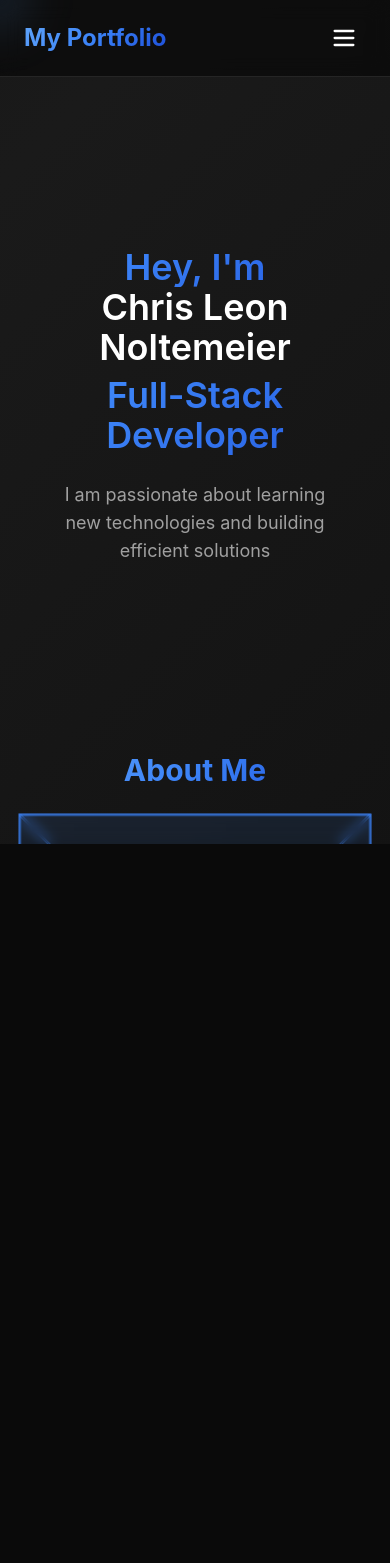
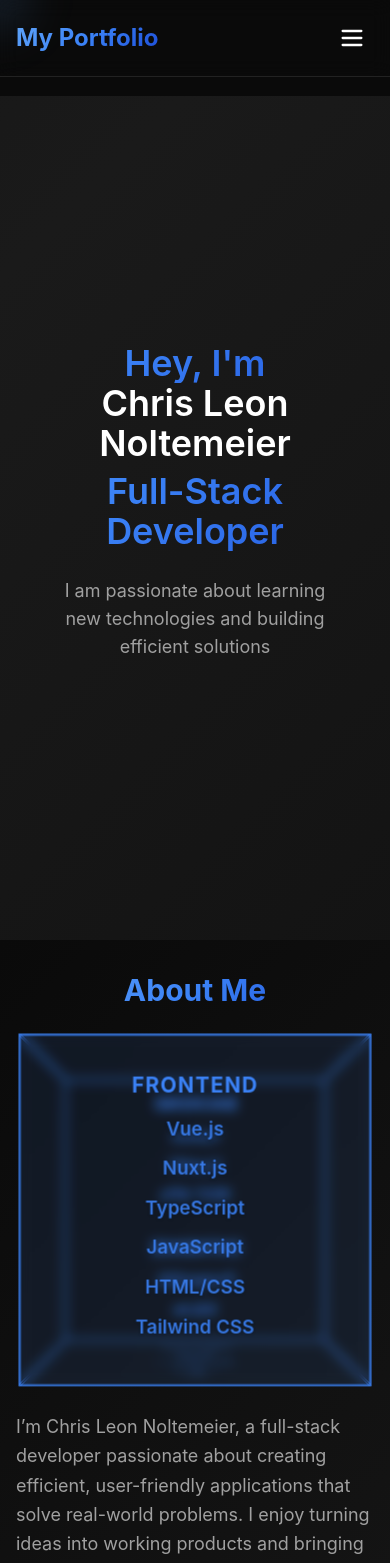
Before and after one commit to chrisnltr/portfolio, a Nuxt app: page / in a window 390 px wide. Shown: the top 1563 px of the page. Before the commit the page ends 844 px from the top, so only its background shows below. Built offline with nearby package versions, Linux system fonts and the light colour scheme.

Commit message:
Enhance mobile responsiveness: Update app.vue to conditionally apply styles based on device type and add mobile-specific CSS improvements in main.css.

```diff
--- a/app.vue
+++ b/app.vue
@@ -1,7 +1,8 @@
 <template>
   <div
-    class="h-screen bg-background-primary overflow-hidden"
-    style="scroll-snap-type: y mandatory"
+    class="min-h-screen bg-background-primary"
+    :class="{ 'overflow-hidden': !isMobile }"
+    :style="!isMobile ? 'scroll-snap-type: y mandatory' : ''"
   >
     <!-- Particle Animation Background -->
     <div class="particles">
@@ -102,12 +103,12 @@
       </div>
     </header>
 
-    <main class="pt-24 h-full">
-             <section
-         id="home"
-         class="h-screen flex items-center justify-center animated-bg px-4"
-         style="scroll-snap-align: start"
-       >
+    <main class="pt-24 min-h-full">
+                   <section
+        id="home"
+        class="min-h-screen flex items-center justify-center animated-bg px-4"
+        :style="!isMobile ? 'scroll-snap-align: start' : ''"
+      >
          <div class="container mx-auto text-center">
           <div class="animate-fade-in">
             <h1
@@ -178,8 +179,8 @@
 
       <section
         id="about"
-        class="h-screen modern-section flex items-center py-8"
-        style="scroll-snap-align: start"
+        class="min-h-screen modern-section flex items-center py-8"
+        :style="!isMobile ? 'scroll-snap-align: start' : ''"
       >
         <div class="container mx-auto px-4">
           <div class="max-w-6xl mx-auto">
@@ -274,8 +275,8 @@
 
       <section
         id="experience"
-        class="h-screen modern-section flex items-center py-8"
-        style="scroll-snap-align: start"
+        class="min-h-screen modern-section flex items-center py-8"
+        :style="!isMobile ? 'scroll-snap-align: start' : ''"
       >
         <div class="container mx-auto px-4">
           <div class="max-w-4xl mx-auto">
@@ -362,8 +363,8 @@
 
       <section
         id="projects"
-        class="h-screen modern-section flex items-center py-8 transition-all duration-800 ease-out"
-        style="scroll-snap-align: start"
+        class="min-h-screen modern-section flex items-center py-8 transition-all duration-800 ease-out"
+        :style="!isMobile ? 'scroll-snap-align: start' : ''"
       >
         <div class="container mx-auto px-4">
           <div
@@ -578,8 +579,8 @@
 
       <section
         id="contact"
-        class="h-screen modern-section flex flex-col justify-center py-8"
-        style="scroll-snap-align: start"
+        class="min-h-screen modern-section flex flex-col justify-center py-8"
+        :style="!isMobile ? 'scroll-snap-align: start' : ''"
       >
         <div class="container mx-auto px-4 flex-1 flex items-center">
           <div class="max-w-2xl mx-auto text-center">
@@ -730,6 +731,7 @@ const selectedImageIndex = ref(0); // Default to first image
 const imageModalOpen = ref(false);
 const showZoomIcon = ref(false);
 const mobileMenuOpen = ref(false);
+const isMobile = ref(false);
 
 const projectData = ref([
   {
@@ -936,6 +938,9 @@ let currentSectionIndex = 0;
 const sections = ["home", "about", "experience", "projects", "contact"];
 
 const handleWheel = (e) => {
+  // Only apply custom scroll behavior on desktop
+  if (isMobile.value) return;
+
   e.preventDefault();
 
   if (isScrolling) return;
@@ -967,12 +972,21 @@ const handleWheel = (e) => {
 };
 
 onMounted(() => {
+  // Check if device is mobile
+  const checkMobile = () => {
+    isMobile.value = window.innerWidth <= 768 || 'ontouchstart' in window;
+  };
+
+  checkMobile();
+  window.addEventListener('resize', checkMobile);
+
   document.addEventListener("mousemove", updateMousePosition);
   document.addEventListener("mouseover", checkHover);
   document.addEventListener("wheel", handleWheel, { passive: false });
 });
 
 onUnmounted(() => {
+  window.removeEventListener('resize', checkMobile);
   document.removeEventListener("mousemove", updateMousePosition);
   document.removeEventListener("mouseover", checkHover);
   document.removeEventListener("wheel", handleWheel);
--- a/assets/css/main.css
+++ b/assets/css/main.css
@@ -411,6 +411,34 @@ body {
 		padding: 10px 20px;
 		font-size: 14px;
 	}
+
+	/* Mobile-specific improvements */
+	body {
+		overflow-x: hidden;
+		-webkit-overflow-scrolling: touch;
+	}
+
+	/* Disable scroll-snap on mobile */
+	.overflow-hidden {
+		overflow: auto !important;
+	}
+
+	/* Better touch scrolling */
+	* {
+		-webkit-tap-highlight-color: transparent;
+	}
+
+	/* Improve mobile navigation */
+	.link {
+		padding: 8px 0;
+		display: block;
+	}
+
+	/* Better mobile spacing */
+	.container {
+		padding-left: 1rem;
+		padding-right: 1rem;
+	}
 }
 
 /* Scrollbar Styling */
```
